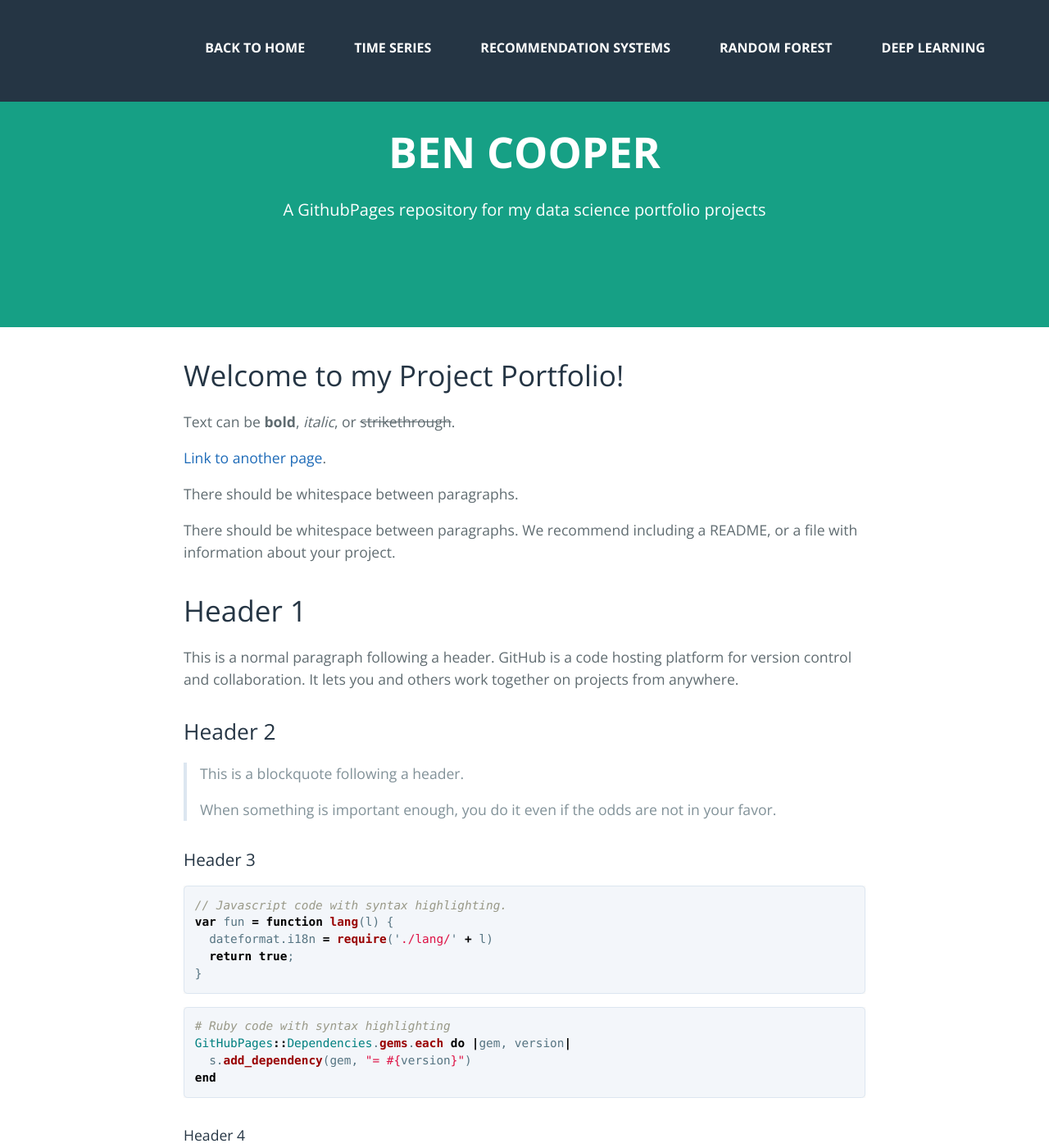
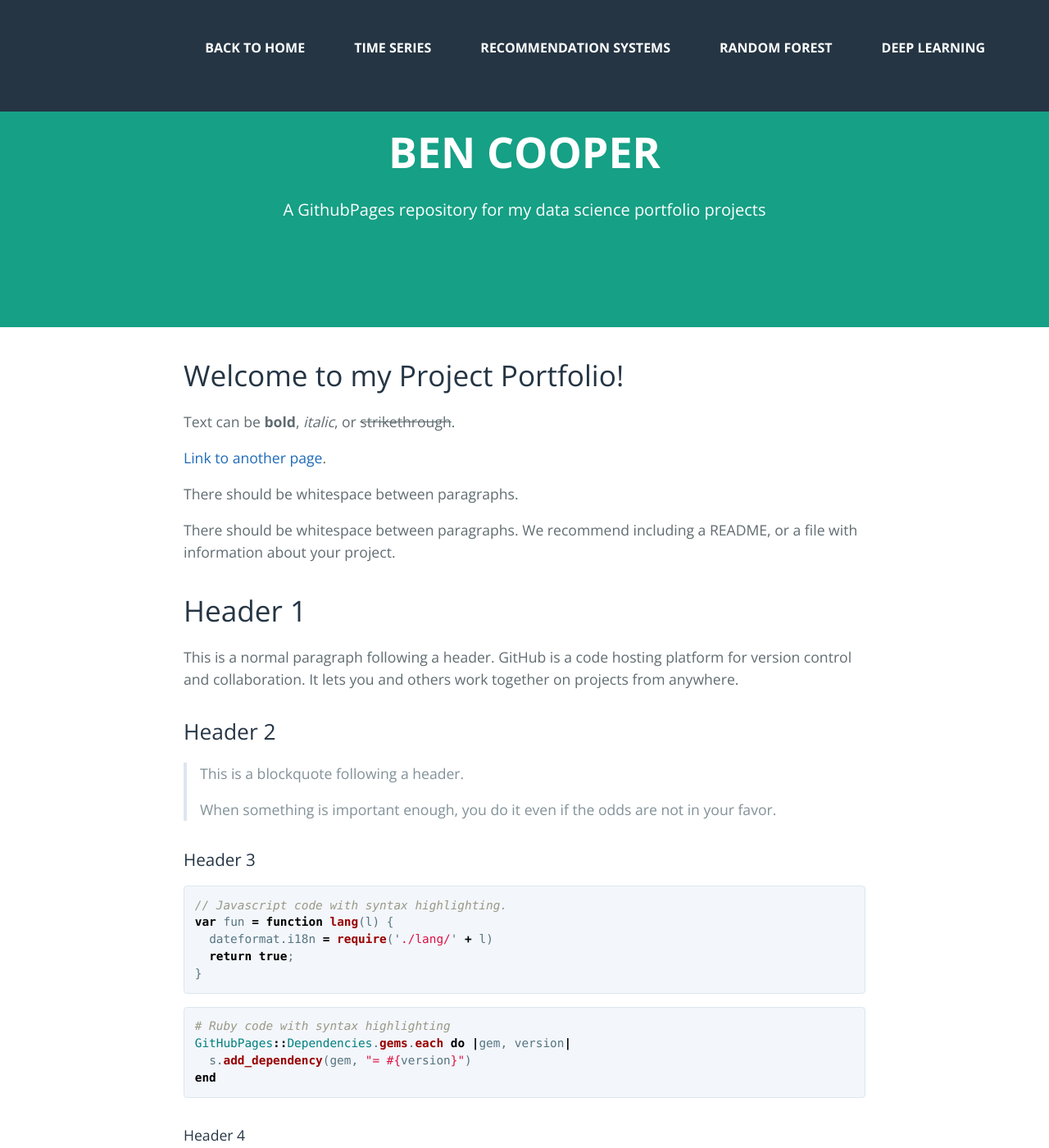
Before and after one commit to benjamin-j-cooper/benjamin-j-cooper.github.io, a Jekyll site: the page built from docs/index.md, in a window 1280 px wide and 1400 px high. Shown: the whole window at 82% size. Built offline with Jekyll 4.4.1, drawn with Linux system fonts in a browser that asks for light colours; nearby versions of some CDN libraries.

Commit message:
troubleshooting header

```diff
--- a/docs/_sass/jekyll-theme-cayman.scss
+++ b/docs/_sass/jekyll-theme-cayman.scss
@@ -562,8 +562,8 @@ a {
     position: fixed;
     flex-wrap: wrap;
     top: 0;
-    padding-bottom: .5rem;
-    padding-bottom: .5rem;
+    padding-bottom: 20px;
+    padding-bottom: 20px;
     background-color: #253544;
 
      /*!
```
